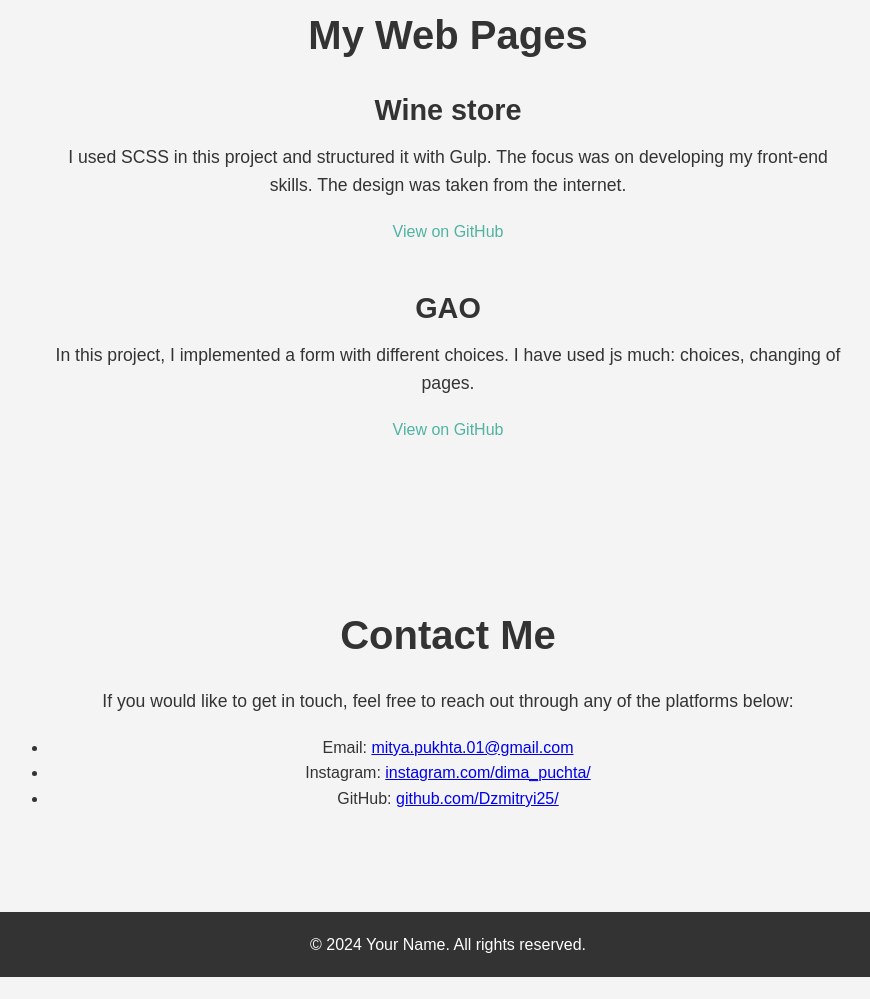
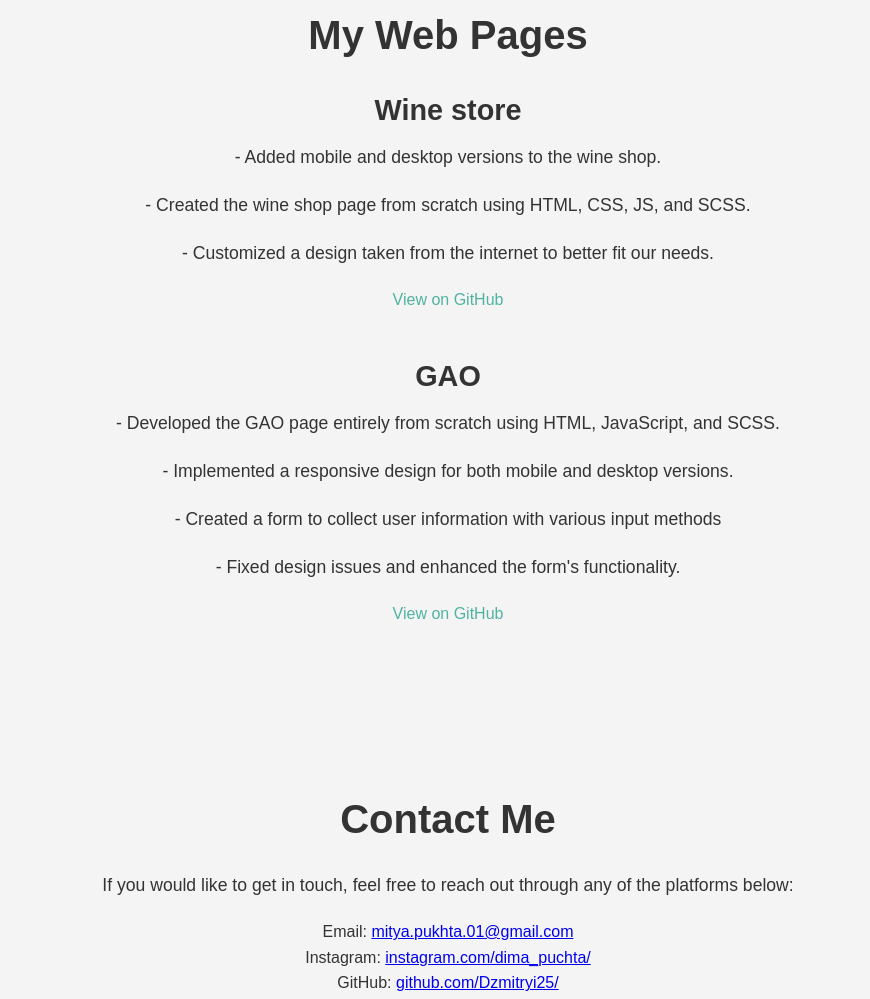
Before and after one commit to Dzmitryi25/portfolio, a plain HTML site: page index.html in a window 1280 px wide. Shown: the part 1099-2098 px from the top of the page, without its empty margins (192-1062 px from the left). Before the commit the page ends 2076 px from the top, so only its background shows below. Drawn offline with Linux system fonts and the light colour scheme.

Commit message:
changes in text

```diff
--- a/index.html
+++ b/index.html
@@ -47,12 +47,17 @@
             <h2>My Web Pages</h2>
             <div class="project">
                 <h3>Wine store</h3>
-                <p>I used SCSS in this project and structured it with Gulp. The focus was on developing my front-end skills. The design was taken from the internet.</p>
+                    <p>- Added mobile and desktop versions to the wine shop.</p>
+                    <p> - Created the wine shop page from scratch using HTML, CSS, JS, and SCSS.</p>
+                    <p>- Customized a design taken from the internet to better fit our needs.</p>
                 <a href="https://dzmitryi25.github.io/winestore/dist/" target="_blank">View on GitHub</a>
             </div>
             <div class="project">
                 <h3>GAO</h3>
-                <p>In this project, I implemented a form with different choices. I have used js much: choices, changing of pages.</p>
+                <p>- Developed the GAO page entirely from scratch using HTML, JavaScript, and SCSS.</p>
+                    <p>- Implemented a responsive design for both mobile and desktop versions.</p>
+                    <p>- Created a form to collect user information with various input methods </p>
+                   <p> - Fixed design issues and enhanced the form's functionality.</p>
                 <a href="https://dzmitryi25.github.io/GAO/app/" target="_blank">View on GitHub</a>
             </div>
             <!-- Add more projects as needed -->
--- a/styles.css
+++ b/styles.css
@@ -94,7 +94,11 @@ section {
 .project a:hover {
     text-decoration: underline;
 }
-
+ul {
+    list-style-type: none; /* Убирает точки у списка */
+    padding: 0; /* Убирает отступы */
+    margin: 0; /* Убирает отступы */
+}
 /* Footer */
 footer {
     background-color: #333;
```
